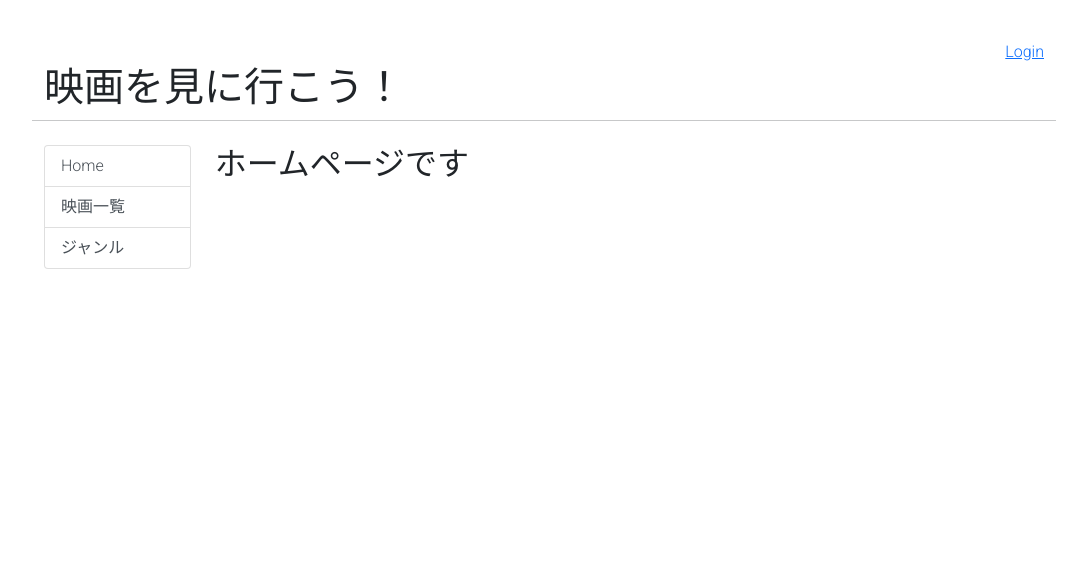
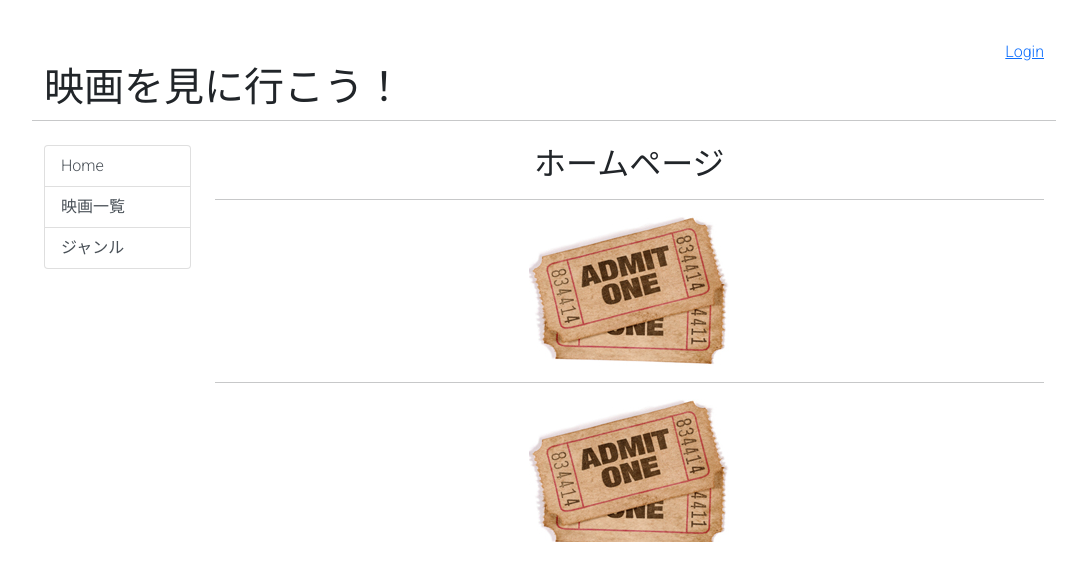
Before and after one commit to daichi-sato-design/go-movie, a React (Create React App) app: page / in a window 1280 px wide. Shown: the top 580 px of the page, without its empty margins (96-1183 px from the left). Built offline with nearby package versions, Linux system fonts and the light colour scheme.

Commit message:
Homeページにimageの追加

```diff
--- /dev/null
+++ b/src/components/Home.css
@@ -0,0 +1,7 @@
+.tickets {
+  background-image: url("./../images/movie_tickets.jpg");
+  width: 200px;
+  height: 143px;
+  margin-left: auto;
+  margin-right: auto;
+}
--- a/src/components/Home.jsx
+++ b/src/components/Home.jsx
@@ -1,7 +1,19 @@
 import React from "react";
+import Ticket from "./../images/movie_tickets.jpg";
+import "./Home.css";
 
 const Home = () => {
-  return <h2>ホームページです</h2>;
+  return (
+    <>
+      <div className="text-center">
+        <h2>ホームページ</h2>
+        <hr />
+        <img src={Ticket} alt="movie ticket" />
+        <hr />
+        <div className="tickets"></div>
+      </div>
+    </>
+  );
 };
 
 export default Home;
```
Also changed, not shown: src/images/movie_tickets.jpg (added).
